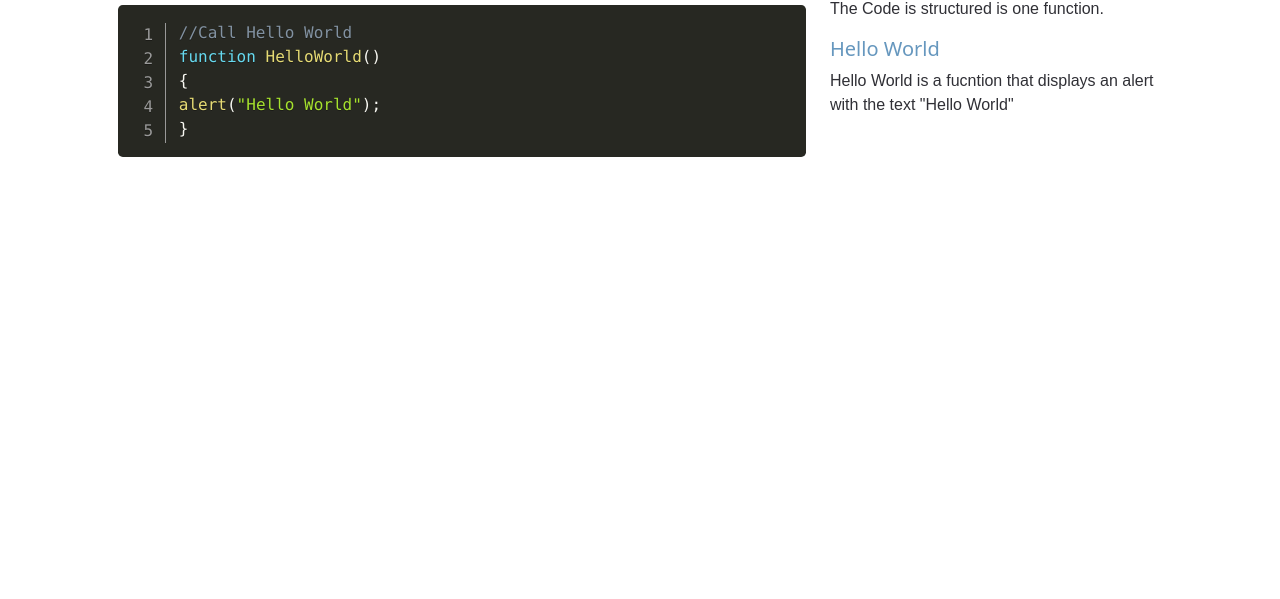
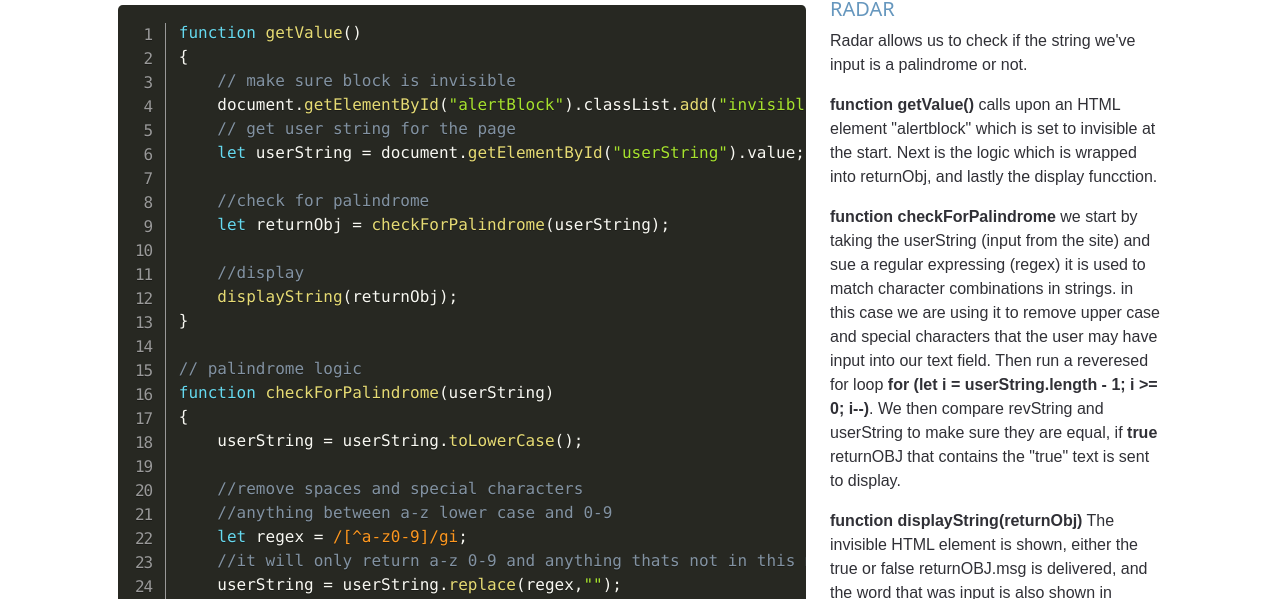
Before and after one commit to Kellor006/radar, a plain HTML site: page code.html in a window 1280 px wide. Shown: the part 156-755 px from the top of the page. Drawn offline with nearby package versions, Linux system fonts and the light colour scheme.

Commit message:
Radar submit

```diff
--- a/code.html
+++ b/code.html
@@ -3,7 +3,7 @@
 
 
 <head>
-    <title>App Name: A Coding Project by Richard Bacsa</title>
+    <title>Radar: A Coding Project by Richard Bacsa</title>
     <!-- Required meta tags -->
     <meta charset="utf-8">
     <meta name="viewport" content="width=device-width, initial-scale=1, shrink-to-fit=no">
@@ -26,7 +26,7 @@
         <!--------NAV SECTION---------->
 <nav class="pixelTextNav navbar navbar-expand-md navbar-dark fixed-top bg-dark">
     <div class="container-fluid">
-        <a class="navbar-brand" href="#"><img src="img/RBMenuLogo.png" class="d-inline-block alight-text-top mx-3" width="30" height="24">APP NAME</a>
+        <a class="navbar-brand" href="#"><img src="img/RBMenuLogo.png" class="d-inline-block alight-text-top mx-3" width="30" height="24">RADAR</a>
         <button class="navbar-toggler" type="button" data-bs-toggle="collapse" data-bs-target="#navbarCollapse"
             aria-controls="navbarCollapse" aria-expanded="false" aria-label="Toggle navigation">
             <span class="navbar-toggler-icon"></span>
@@ -43,7 +43,7 @@
                     <a class="nav-link active" aria-current="page" href="/code.html">The Code</a>
                 </li>
                 <li class="nav-item">
-                    <a class="nav-link" target="_blank" href="#">Git Repo</a>
+                    <a class="nav-link" target="_blank" href="https://github.com/Kellor006/radar">Git Repo</a>
                 </li>
                 <li class="nav-item">
                     <a class="nav-link" target="_blank" href="https://rbacsaportfolio.netlify.app/">About</a>
@@ -55,22 +55,82 @@
    <!--------MAIN SECTION---------->
    <main class="flex-shrink-0">
     <div class="container py-5 px-5 mt-5">
-        <h1 class="border-1 border-bottom border-dark pixelText">The Code for APP NAME</h1>
+        <h1 class="border-1 border-bottom border-dark pixelText">The Code for Radar</h1>
         <div class="row row-cols-1 row-cols-lg-2">
             <div class="col-lg-8">
                     <pre class="line-numbers"><code class="language-javascript">
-                        //Call Hello World
-                        function HelloWorld()
-                        {
-                        alert("Hello World");
-                        }
+                        function getValue()
+{
+    // make sure block is invisible
+    document.getElementById("alertBlock").classList.add("invisible");
+    // get user string for the page
+    let userString = document.getElementById("userString").value;
+
+    //check for palindrome
+    let returnObj = checkForPalindrome(userString);
+
+    //display
+    displayString(returnObj);
+}
+
+// palindrome logic
+function checkForPalindrome(userString)
+{
+    userString = userString.toLowerCase();
+
+    //remove spaces and special characters
+    //anything between a-z lower case and 0-9
+    let regex = /[^a-z0-9]/gi;
+    //it will only return a-z 0-9 and anything thats not in this match remove.
+    userString = userString.replace(regex,"");
+
+    let revString = [];
+    let returnObj = {};
+
+    //due to array starting at [0] we -1 to get to the correct character number in the array
+    // if userString = h[0]i[1] but chararacter numbers would be [1][2] to have it correct in array -1 == [1][0]
+    for (let i = userString.length - 1; i >= 0; i--)
+    {
+        revString += userString[i];
+    }
+
+    if (revString == userString)
+    {
+        returnObj.msg = "Well Done! You got yourself a palindrome!"
+    }
+    else
+    {
+        returnObj.msg = "Unlucky, not a palindrome"
+    }
+
+    returnObj.reversed = revString;
+
+    return returnObj;
+}
+
+
+function displayString(returnObj)
+{
+    //write to the page
+    document.getElementById("alertHeader").innerHTML = returnObj.msg;
+    //turn alert box on (from invisible)
+    document.getElementById("msg").innerHTML = `Your phrase reversed is: ${returnObj.reversed}`;
+    document.getElementById("alertBlock").classList.remove("invisible");
+}
                     </code>
                     </pre>
             </div>
             <div class="col-lg-4">
-                <p>The Code is structured is one function.</p>
-                <h5>Hello World</h5>
-                <p>Hello World is a fucntion that displays an alert with the text "Hello World"</p>
+                <h5>RADAR</h5>
+                <p>Radar allows us to check if the string we've input is a palindrome or not.</p>
+                <p><b>function getValue()</b> calls upon an HTML element "alertblock" which is set to invisible at the start. Next is the logic which is wrapped into returnObj, and lastly the display funcction.
+                </p>
+                <p><b>function checkForPalindrome</b> we start by taking the userString (input from the site) and sue a regular expressing (regex) it is used to match character combinations in strings.
+                in this case we are using it to remove upper case and special characters that the user may have input into our text field. Then run a reveresed for loop <b>for (let i = userString.length - 1; i >= 0; i--)</b>.
+                We then compare revString and userString to make sure they are equal, if <b>true</b> returnOBJ that contains the "true" text is sent to display.
+                 </p>
+                 <p><b>function displayString(returnObj)</b> The invisible HTML element is shown, either the true or false returnOBJ.msg is delivered, and the word that was input is also shown in revered.
+                </p>
             </div>
         </div>
     </div>
```
Also changed, not shown: app.html (+34 -6 lines), index.html (+5 -5 lines), js/site.js (+56 -3 lines), img/radarlogo.gif (added).
